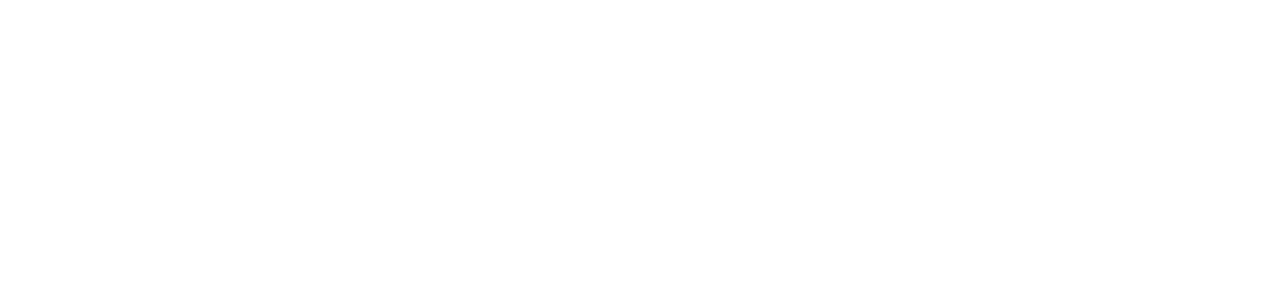
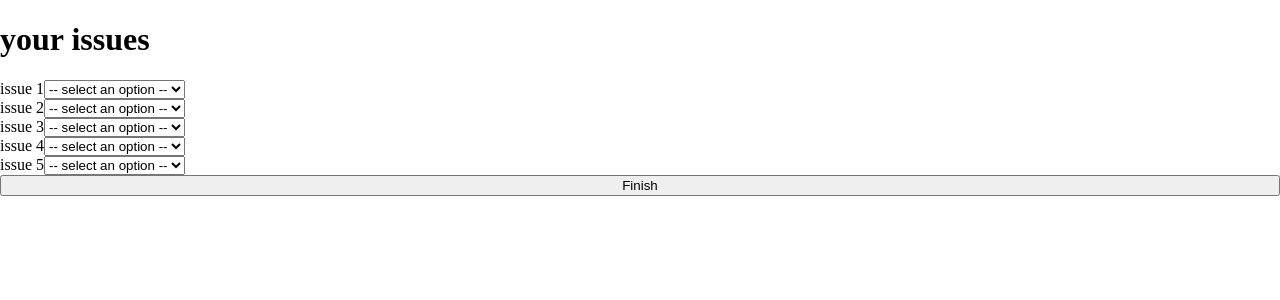
Before and after one commit to track-2020/client, a React app: page /signup in a window 1280 px wide. Shown: the top 300 px of the page. Built offline with nearby package versions, Linux system fonts and the light colour scheme.

Commit message:
sign up choosing issues page working

```diff
--- a/src/components/App.js
+++ b/src/components/App.js
@@ -7,12 +7,14 @@
 import Auth from '../pages/Auth';
 import Landing from '../pages/Landing';
 import './app.scss';
+import SignUp from '../pages/SignUp';
 
 export default function App() {
   return (
     <Router >
       <Switch>
         <Route exact path="/auth" component={Auth} />
+        <Route exact path="/signup" component={SignUp} />
         <Route exact path="/" component={Landing} />
       </Switch>
     </Router>
--- /dev/null
+++ b/src/pages/SignUp.js
@@ -0,0 +1,89 @@
+import React, { useState } from 'react';
+import PropTypes from 'prop-types';
+import styles from './signup.scss';
+
+const issues = [
+  'babies',
+  'guns',
+  'ice'
+];
+
+const SignUp = ({ history }) => {
+  const [issue1, setIssue1] = useState(null);
+  const [issue2, setIssue2] = useState(null);
+  const [issue3, setIssue3] = useState(null);
+  const [issue4, setIssue4] = useState(null);
+  const [issue5, setIssue5] = useState(null);
+
+  const stateChanges = {
+    issue1: (value) => setIssue1(value),
+    issue2: (value) => setIssue2(value),
+    issue3: (value) => setIssue3(value),
+    issue4: (value) => setIssue4(value),
+    issue5: (value) => setIssue5(value),
+  };
+
+  const handleChange = ({ target }) => {
+    stateChanges[target.name](target.value);
+  };
+
+  const onSubmit = (e) => {
+    e.preventDefault();
+    if(!issue1 || !issue2 || !issue3 || !issue4 || !issue5) alert('please select all 5');
+    else history.push('/');
+  };
+
+  return (
+    <div className={styles.SignUp}>
+      <header>
+        <h1>your issues</h1>
+      </header>
+
+      <form onSubmit={onSubmit}>
+
+        <label>issue 1
+          <select name='issue1' onChange={handleChange} required>
+            <option disabled selected value> -- select an option -- </option>
+            {issues.map(i => <option key={'issue1' + i} value={i}>{i}</option>)}
+          </select>
+        </label>
+
+        <label>issue 2
+          <select name='issue2' onChange={handleChange} required>
+            <option disabled selected value> -- select an option -- </option>
+            {issues.map(i => <option key={'issue2' + i} value={i}>{i}</option>)}
+          </select>
+        </label>
+
+        <label>issue 3
+          <select name='issue3' onChange={handleChange} required>
+            <option disabled selected value> -- select an option -- </option>
+            {issues.map(i => <option key={'issue3' + i} value={i}>{i}</option>)}
+          </select>
+        </label>
+
+        <label>issue 4
+          <select name='issue4' onChange={handleChange} required>
+            <option disabled selected value> -- select an option -- </option>
+            {issues.map(i => <option key={'issue4' + i} value={i}>{i}</option>)}
+          </select>
+        </label>
+
+        <label>issue 5
+          <select name='issue5' onChange={handleChange} required>
+            <option disabled selected value> -- select an option -- </option>
+            {issues.map(i => <option key={'issue5' + i} value={i}>{i}</option>)}
+          </select>
+        </label>
+
+        <button>Finish</button>
+      </form>
+    </div>
+  );
+};
+
+SignUp.propTypes = {
+  history: PropTypes.object.isRequired
+};
+
+export default SignUp;
--- /dev/null
+++ b/src/pages/signup.scss
@@ -0,0 +1,7 @@
+:local(.SignUp) {
+
+  form {
+    display: flex;
+    flex-direction: column;
+  }
+}
```
